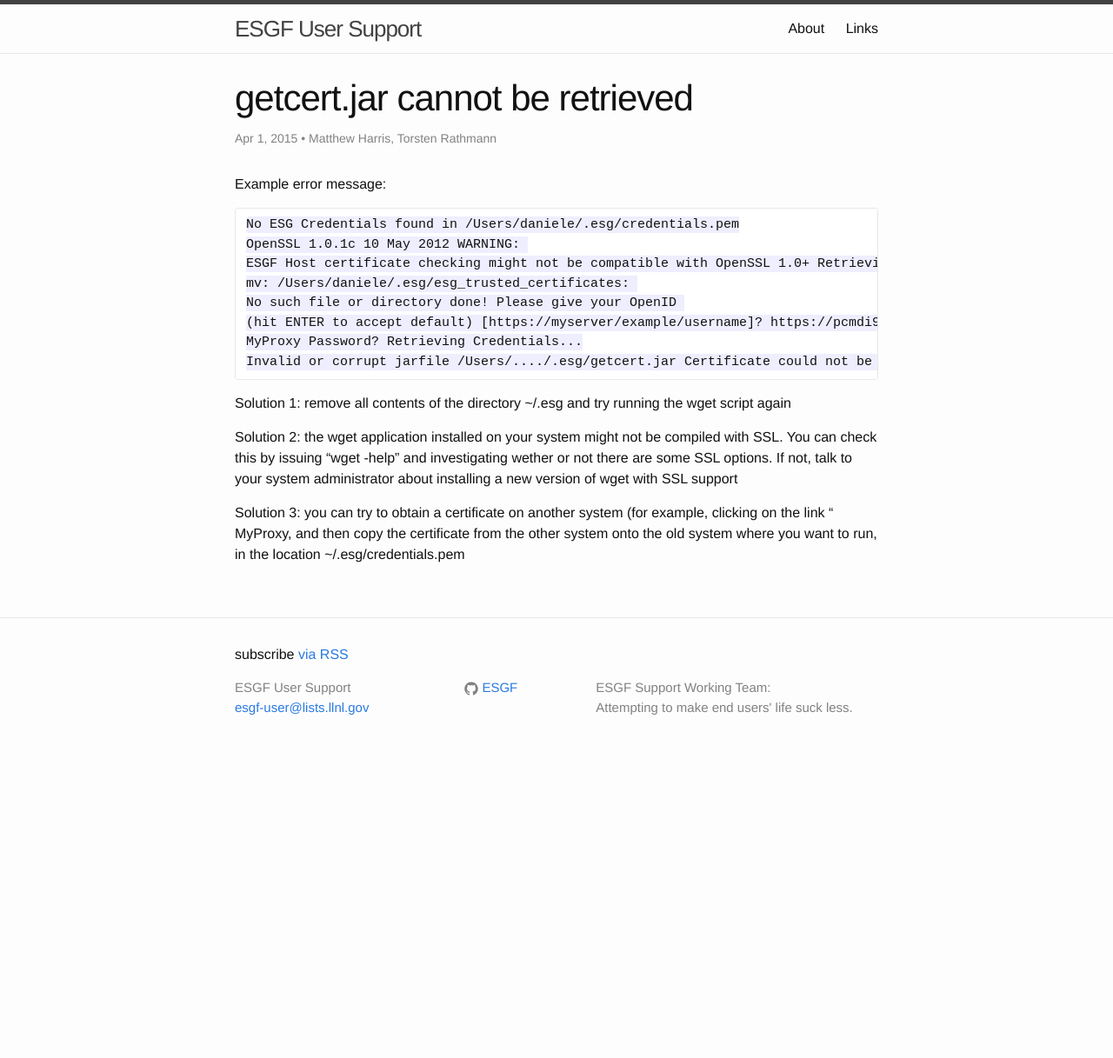
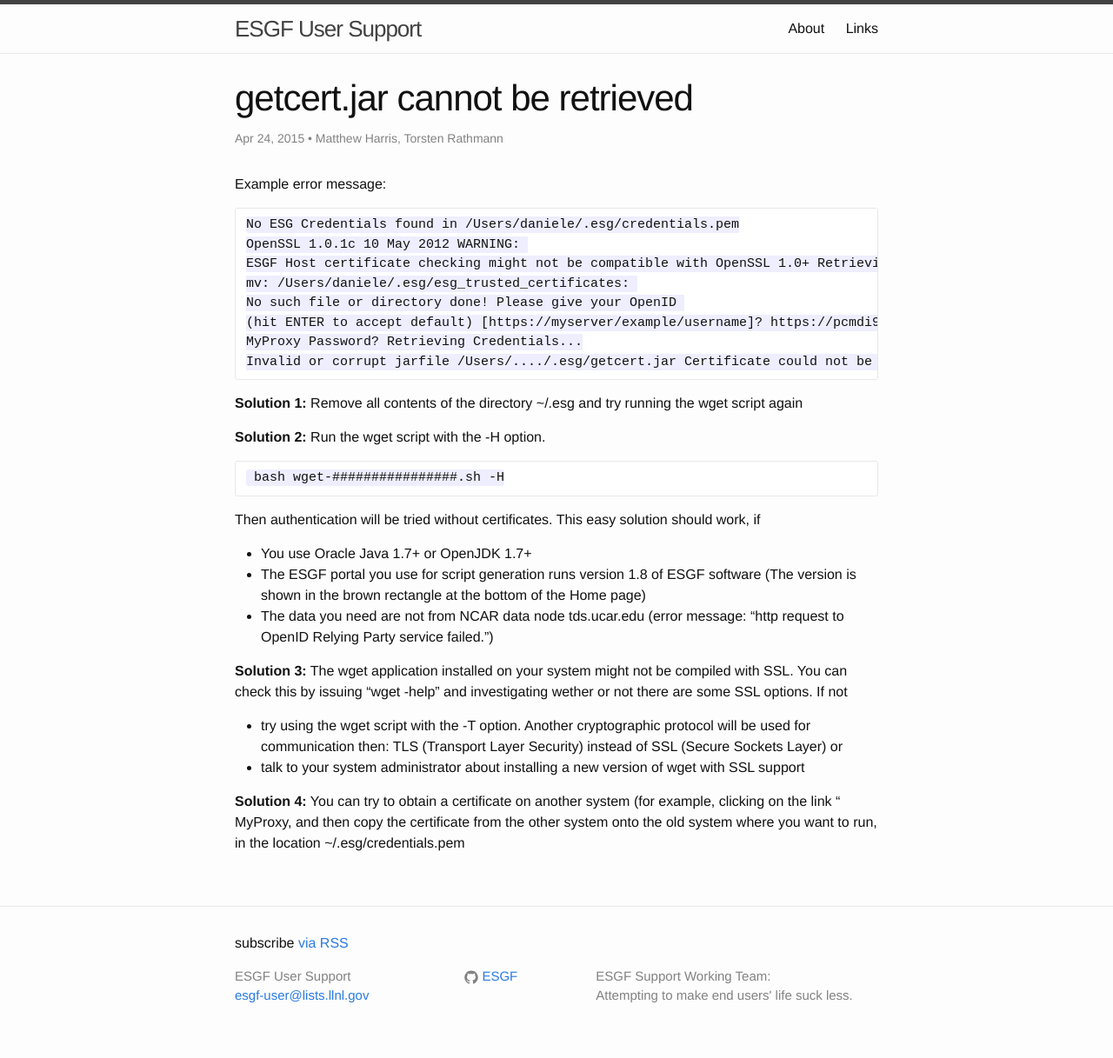
Before and after one commit to ESGF/esgf-swt, a Jekyll site: the page built from _posts/2015-02-09-getcert.jar-cannot-be-retrieved.markdown, in a window 1280 px wide. Shown: the whole page at 87% size. Built offline with Jekyll 4.4.1, drawn with Linux system fonts in a browser that asks for light colours; before the commit the page ends 900 px from its top, so only the background shows below that.

Commit message:
TR: Two new solutions added, -H and -T option

```diff
--- a/_posts/2015-02-09-getcert.jar-cannot-be-retrieved.markdown
+++ b/_posts/2015-02-09-getcert.jar-cannot-be-retrieved.markdown
@@ -2,7 +2,7 @@
 layout: post
 title:  "getcert.jar cannot be retrieved"
 categories: download wget
-date: 2015-04-01 20:00:00
+date: 2015-04-24 21:30:00
 author: Matthew Harris, Torsten Rathmann
 ---
 
@@ -17,8 +17,19 @@
     MyProxy Password? Retrieving Credentials...
     Invalid or corrupt jarfile /Users/..../.esg/getcert.jar Certificate could not be retrieved
 
-Solution 1: remove all contents of the directory ~/.esg and try running the wget script again
+**Solution 1:** Remove all contents of the directory ~/.esg and try running the wget script again
 
-Solution 2: the wget application installed on your system might not be compiled with SSL. You can check this by issuing "wget -help" and investigating wether or not there are some SSL options. If not, talk to your system administrator about installing a new version of wget with SSL support
+**Solution 2:** Run the wget script with the -H option.
 
-Solution 3: you can try to obtain a certificate on another system (for example, clicking on the link " MyProxy, and then copy the certificate from the other system onto the old system where you want to run, in the location ~/.esg/credentials.pem
+     bash wget-################.sh -H
+
+Then authentication will be tried without certificates. This easy solution should work, if
+* You use Oracle Java 1.7+ or OpenJDK 1.7+
+* The ESGF portal you use for script generation runs version 1.8 of ESGF software (The version is shown in the brown rectangle at the bottom of the Home page)
+* The data you need are not from NCAR data node tds.ucar.edu (error message: "http request to OpenID Relying Party service failed.")
+
+**Solution 3:** The wget application installed on your system might not be compiled with SSL. You can check this by issuing "wget -help" and investigating wether or not there are some SSL options. If not
+* try using the wget script with the -T option. Another cryptographic protocol will be used for communication then: TLS (Transport Layer Security) instead of SSL (Secure Sockets Layer) or
+* talk to your system administrator about installing a new version of wget with SSL support
+
+**Solution 4:** You can try to obtain a certificate on another system (for example, clicking on the link " MyProxy, and then copy the certificate from the other system onto the old system where you want to run, in the location ~/.esg/credentials.pem
```
